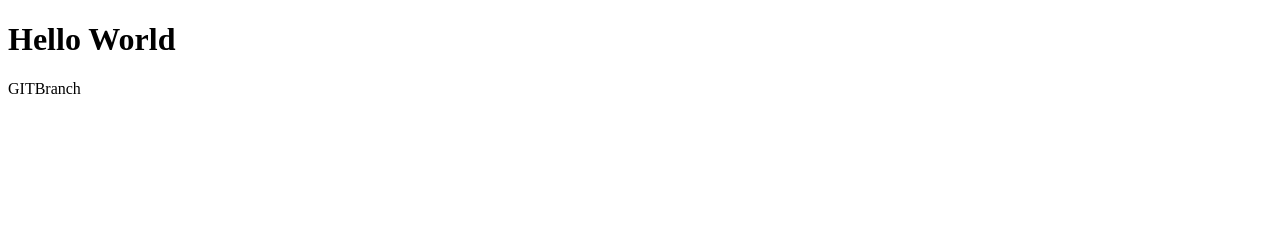
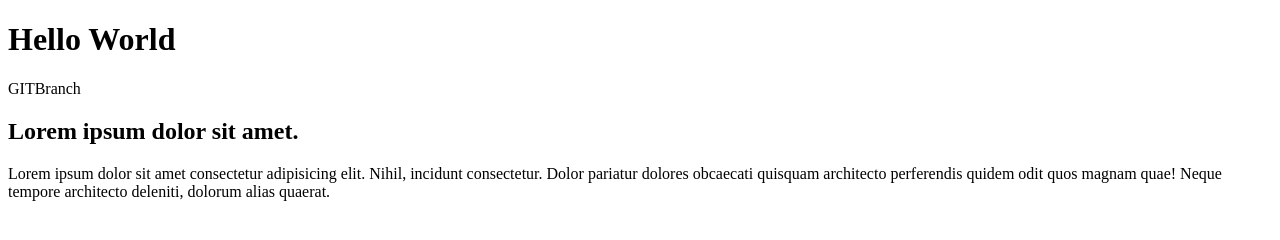
Before and after one commit to Azervl/GITBranch, a plain HTML site: page index.html in a window 1280 px wide. Drawn offline with Linux system fonts and the light colour scheme.

Commit message:
create homepage with p and h2 tags

```diff
--- a/index.html
+++ b/index.html
@@ -8,5 +8,11 @@
 <body>
     <h1>Hello World</h1>
     <p>GITBranch</p>
+    <h2>Lorem ipsum dolor sit amet.</h2>
+    <p>Lorem ipsum dolor sit amet consectetur adipisicing elit. Nihil, incidunt consectetur.
+     Dolor pariatur dolores obcaecati quisquam architecto perferendis
+    quidem odit quos magnam quae! Neque
+     tempore architecto deleniti, dolorum alias quaerat.
+    </p>
 </body>
 </html>
```
